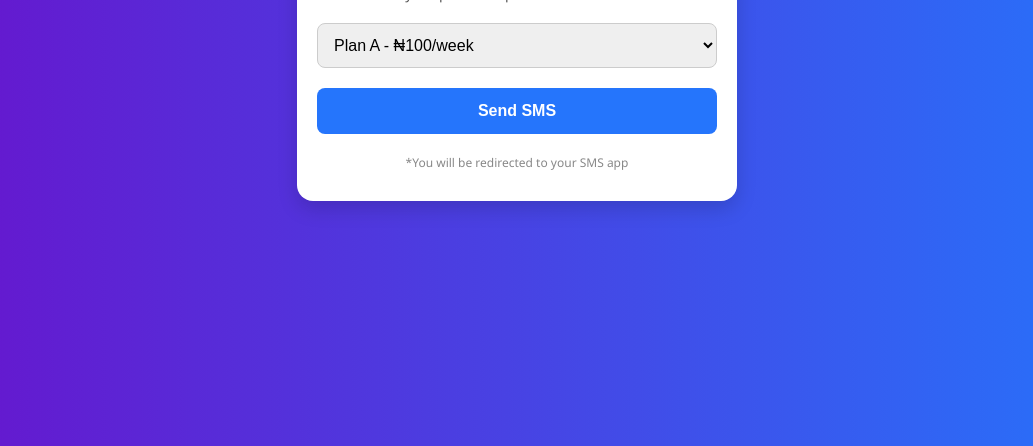
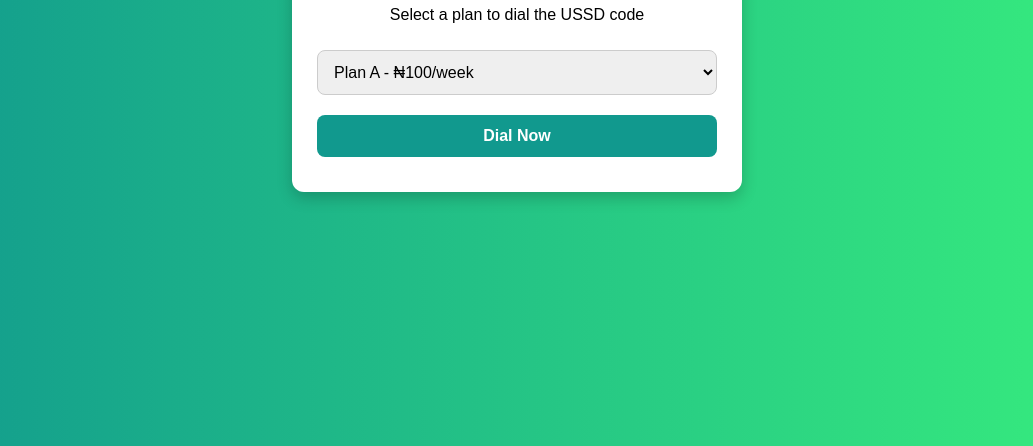
Before and after one commit to Dsking32/crbt, a plain HTML site: page index.html in a window 1280 px wide. Shown: the part 354-800 px from the top of the page, without its empty margins (123-1156 px from the left). Drawn offline with Linux system fonts and the light colour scheme.

Commit message:
Update index.html

```diff
--- a/index.html
+++ b/index.html
@@ -3,102 +3,73 @@
 <head>
   <meta charset="UTF-8">
   <meta name="viewport" content="width=device-width, initial-scale=1.0">
-  <title>Subscribe via SMS</title>
+  <title>Subscribe via USSD</title>
   <style>
     body {
-      font-family: 'Segoe UI', Tahoma, Geneva, Verdana, sans-serif;
-      margin: 0;
-      padding: 0;
-      background: linear-gradient(to right, #6a11cb, #2575fc);
-      color: #333;
+      font-family: Arial, sans-serif;
       display: flex;
       justify-content: center;
       align-items: center;
-      min-height: 100vh;
+      height: 100vh;
+      margin: 0;
+      background: linear-gradient(to right, #11998e, #38ef7d);
     }
     .container {
       background: #fff;
-      padding: 30px 20px;
-      border-radius: 16px;
-      box-shadow: 0 8px 20px rgba(0,0,0,0.15);
+      padding: 25px;
+      border-radius: 12px;
+      box-shadow: 0 6px 16px rgba(0,0,0,0.2);
+      text-align: center;
       width: 90%;
       max-width: 400px;
-      text-align: center;
-      animation: fadeIn 1s ease-in-out;
     }
     h1 {
-      font-size: 24px;
-      margin-bottom: 10px;
-      color: #2575fc;
+      color: #11998e;
     }
-    p {
-      font-size: 14px;
-      margin-bottom: 20px;
-      color: #555;
-    }
-    select {
+    select, button {
       width: 100%;
       padding: 12px;
+      margin: 10px 0;
+      font-size: 16px;
       border-radius: 8px;
       border: 1px solid #ccc;
-      margin-bottom: 20px;
-      font-size: 16px;
     }
     button {
-      width: 100%;
-      padding: 14px;
-      font-size: 16px;
+      background: #11998e;
+      color: #fff;
       border: none;
-      border-radius: 8px;
-      background: #2575fc;
-      color: #fff;
+      cursor: pointer;
       font-weight: bold;
-      cursor: pointer;
       transition: 0.3s;
     }
     button:hover {
-      background: #6a11cb;
-    }
-    @keyframes fadeIn {
-      from { opacity: 0; transform: translateY(20px); }
-      to { opacity: 1; transform: translateY(0); }
-    }
-    footer {
-      margin-top: 20px;
-      font-size: 12px;
-      color: #888;
+      background: #0e7a72;
     }
   </style>
 </head>
 <body>
   <div class="container">
-    <h1>📱 Subscribe Now</h1>
-    <p>Select your preferred plan and confirm via SMS</p>
+    <h1>📞 Subscribe with USSD</h1>
+    <p>Select a plan to dial the USSD code</p>
 
     <select id="plan">
-      <option value="Plan A">Plan A - ₦100/week</option>
-      <option value="Plan B">Plan B - ₦200/week</option>
-      <option value="Plan C">Plan C - ₦500/month</option>
+      <option value="*123*1#">Plan A - ₦100/week</option>
+      <option value="*123*2#">Plan B - ₦200/week</option>
+      <option value="*123*3#">Plan C - ₦500/month</option>
     </select>
 
-    <button onclick="sendSMS()">Send SMS</button>
-
-    <footer>
-      *You will be redirected to your SMS app
-    </footer>
+    <button onclick="dialUSSD()">Dial Now</button>
   </div>
 
   <script>
-    function sendSMS() {
-      const plan = document.getElementById("plan").value;
-      const phoneNumber = "7788"; // SMS shortcode
-      const message = "Hello, I want " + plan;
+    function dialUSSD() {
+      const ussd = document.getElementById("plan").value;
 
-      // Create SMS link
-      const smsLink = "sms:" + phoneNumber + "?&body=" + encodeURIComponent(message);
+      // Encode # as %23 for tel: links
+      const ussdCode = "tel:" + encodeURIComponent(ussd);
 
-      // Redirect to SMS app
-      window.location.href = smsLink;
+      // Open dialer with USSD
+      window.location.href = ussdCode;
     }
   </script>
 </body>
```
